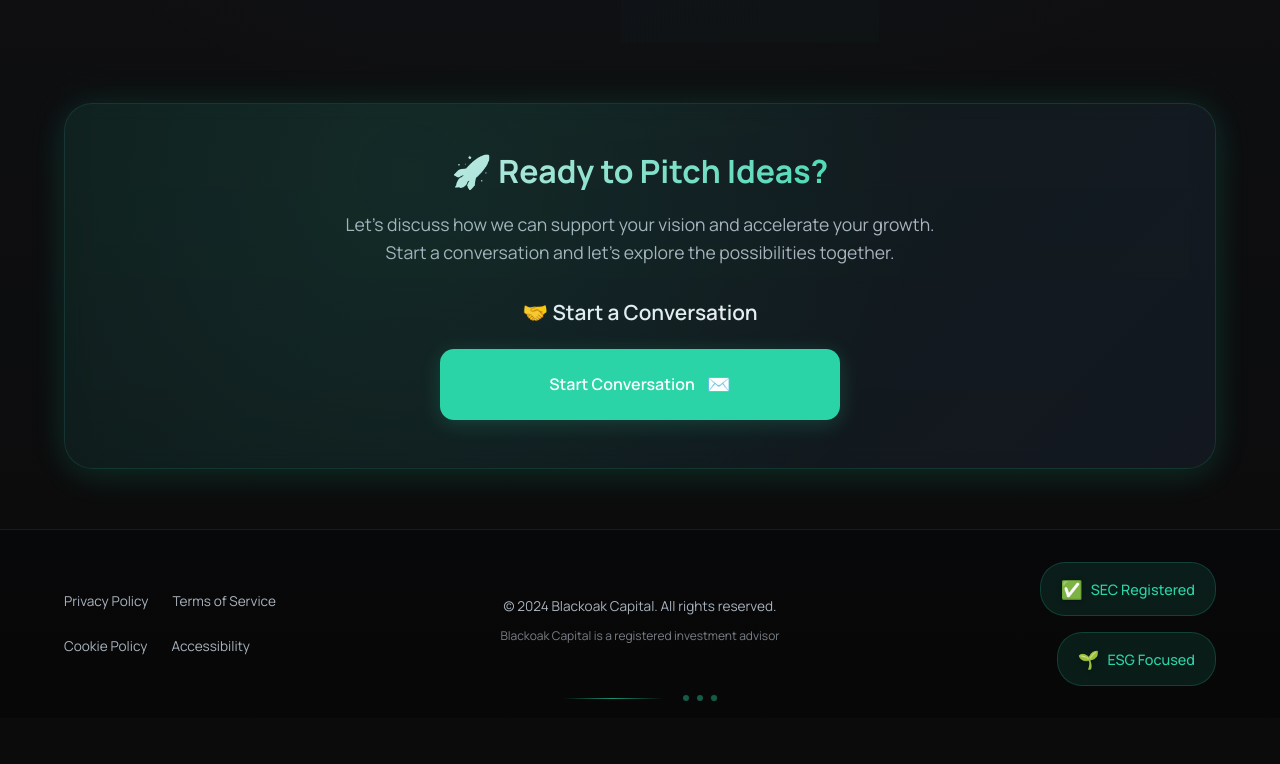
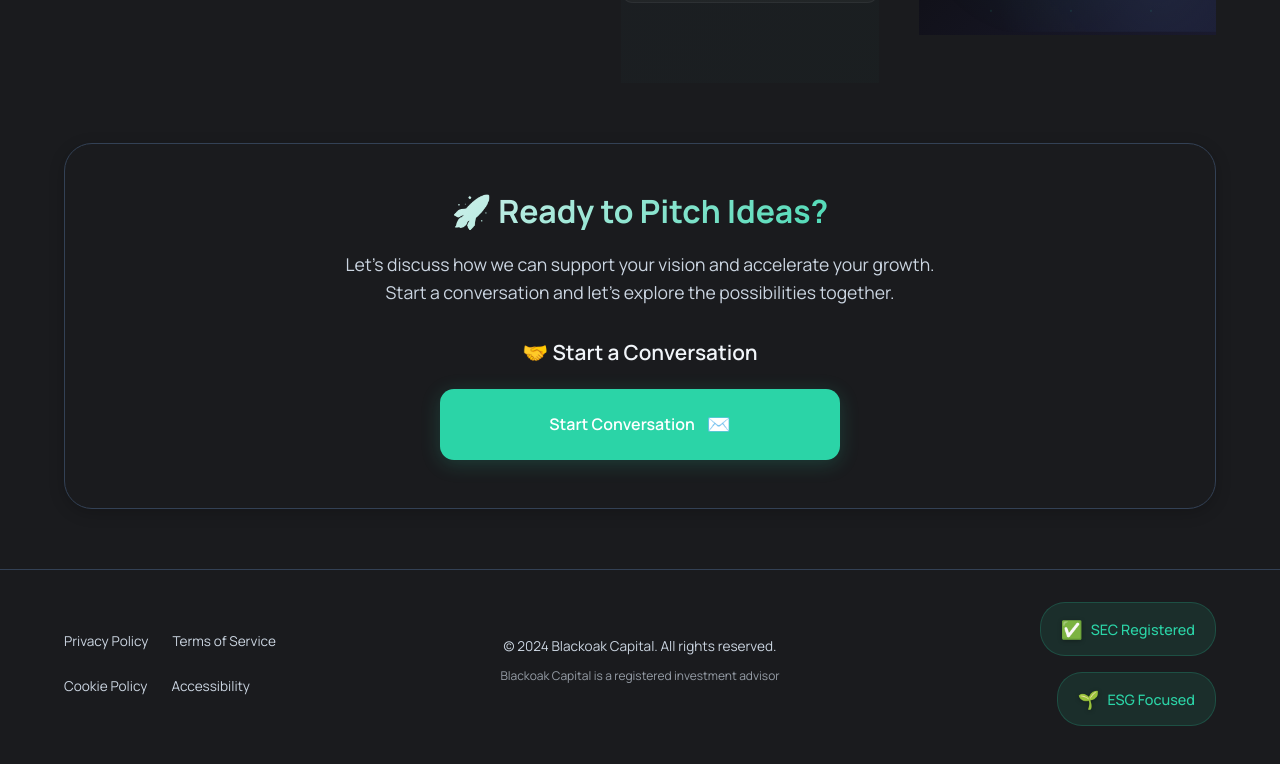
Before and after one commit to Weblanedev/blackoak, a React (Vite) app: page /team in a window 1280 px wide. Shown: the part 1114-1878 px from the top of the page. Before the commit the page ends 1832 px from the top, so only its background shows below. Built offline with nearby package versions, Linux system fonts and the light colour scheme.

Commit message:
Fix build issues: remove unused imports and update PostCSS config for Tailwind CSS

```diff
--- a/src/components/Footer.css
+++ b/src/components/Footer.css
@@ -1,39 +1,10 @@
 /* Footer Styles */
 .footer {
-  background: linear-gradient(180deg, var(--bg-elev) 0%, var(--bg) 100%);
+  background: var(--bg);
   border-top: 1px solid var(--border);
   position: relative;
   overflow: hidden;
-}
-
-.footer::before {
-  content: "";
-  position: absolute;
-  top: 0;
-  left: 0;
-  right: 0;
-  height: 1px;
-  background: linear-gradient(90deg, transparent, var(--accent), transparent);
-}
-
-/* Footer Main Section */
-.footer-main {
   padding: 80px 0 60px;
-  position: relative;
-}
-
-.footer-main::before {
-  content: "";
-  position: absolute;
-  top: 0;
-  left: 0;
-  right: 0;
-  bottom: 0;
-  background: radial-gradient(
-    800px 600px at 50% 0%,
-    rgba(43, 212, 167, 0.03),
-    transparent
-  );
 }
 
 /* Footer Content Grid */
@@ -44,6 +15,11 @@
   margin-bottom: 60px;
   position: relative;
   z-index: 2;
+}
+
+/* Footer Interactive Section */
+.footer-interactive {
+  margin-bottom: 60px;
 }
 
 /* Company Info Section */
@@ -319,12 +295,8 @@
 }
 
 .unified-cta-section {
-  background: linear-gradient(
-    135deg,
-    rgba(43, 212, 167, 0.08),
-    rgba(106, 166, 255, 0.08)
-  );
-  border: 1px solid rgba(43, 212, 167, 0.15);
+  background: var(--bg);
+  border: 1px solid var(--border);
   border-radius: 28px;
   padding: 48px;
   position: relative;
@@ -334,30 +306,13 @@
   align-items: center;
   text-align: center;
   width: 100%;
-  backdrop-filter: blur(10px);
-  box-shadow: 0 8px 32px rgba(0, 0, 0, 0.3);
-  animation: glow 4s ease-in-out infinite;
+  box-shadow: 0 4px 16px rgba(0, 0, 0, 0.2);
   transition: all 0.3s ease;
 }
 
 .unified-cta-section:hover {
   border-color: rgba(43, 212, 167, 0.25);
   transform: translateY(-2px);
-}
-
-.unified-cta-section::before {
-  content: "";
-  position: absolute;
-  top: 0;
-  left: 0;
-  right: 0;
-  bottom: 0;
-  background: radial-gradient(
-    circle at 30% 20%,
-    rgba(43, 212, 167, 0.08) 0%,
-    transparent 60%
-  );
-  pointer-events: none;
 }
 
 .cta-content {
@@ -461,7 +416,7 @@
 
 /* Footer Bottom */
 .footer-bottom {
-  background: rgba(0, 0, 0, 0.3);
+  background: var(--bg);
   border-top: 1px solid var(--border);
   padding: 32px 0;
   position: relative;
--- a/src/components/Footer.tsx
+++ b/src/components/Footer.tsx
@@ -168,14 +168,14 @@ export default function Footer(): JSX.Element {
       </div>
 
       {/* Decorative Elements */}
-      <div className="footer-decoration">
+      {/* <div className="footer-decoration">
         <div className="decoration-line"></div>
         <div className="decoration-dots">
           <span className="dot"></span>
           <span className="dot"></span>
           <span className="dot"></span>
         </div>
-      </div>
+      </div> */}
     </footer>
   );
 }
--- a/src/components/Sectors.css
+++ b/src/components/Sectors.css
@@ -1,10 +1,6 @@
 /* Sectors Component Styles */
 .sectors-section {
-  background: linear-gradient(
-    135deg,
-    rgba(43, 212, 167, 0.03) 0%,
-    rgba(106, 166, 255, 0.03) 100%
-  );
+  background: var(--bg);
   position: relative;
   overflow: hidden;
   padding: 80px 0;
--- a/src/index.css
+++ b/src/index.css
@@ -3,14 +3,14 @@
 @tailwind utilities;
 
 :root {
-  --bg: #0b0b0c;
-  --bg-elev: #101114;
-  --text: #e9eef3;
-  --muted: #a9b3bd;
+  --bg: #1a1b1e;
+  --bg-elev: #242629;
+  --text: #f1f5f9;
+  --muted: #cbd5e1;
   --accent: #2bd4a7;
   --accent-2: #6aa6ff;
-  --border: #1b1c20;
-  --card: #0f1012;
+  --border: #334155;
+  --card: #1e293b;
 }
 
 * {
@@ -28,12 +28,12 @@ body {
   min-width: 320px;
   background: radial-gradient(
       1200px 800px at 80% -10%,
-      rgba(43, 212, 167, 0.1),
+      rgba(43, 212, 167, 0.15),
       transparent
     ),
     radial-gradient(
       900px 700px at -10% 20%,
-      rgba(106, 166, 255, 0.1),
+      rgba(106, 166, 255, 0.15),
       transparent
     ),
     var(--bg);
@@ -66,12 +66,13 @@ a {
   border: 1px solid var(--border);
   background: linear-gradient(
     180deg,
-    rgba(255, 255, 255, 0.06),
-    rgba(255, 255, 255, 0.02)
+    rgba(255, 255, 255, 0.12),
+    rgba(255, 255, 255, 0.06)
   );
   color: var(--text);
   cursor: pointer;
   transition: transform 0.15s ease, background 0.2s ease, border-color 0.2s ease;
+  box-shadow: 0 2px 8px rgba(0, 0, 0, 0.2);
 }
 
 .btn:hover {
@@ -95,6 +96,11 @@ a {
   position: relative;
 }
 
+/* Add bottom margin to the last section to separate from footer */
+.section:last-of-type {
+  margin-bottom: 40px;
+}
+
 /* Hero Section - Keep existing dark background */
 .hero-section {
   background: var(--bg);
@@ -102,21 +108,7 @@ a {
 
 /* Enhanced section backgrounds with more distinct patterns */
 .thesis-section {
-  background: linear-gradient(
-      135deg,
-      rgba(43, 212, 167, 0.03),
-      rgba(106, 166, 255, 0.03)
-    ),
-    radial-gradient(
-      circle at 25% 75%,
-      rgba(43, 212, 167, 0.02) 0%,
-      transparent 40%
-    ),
-    radial-gradient(
-      circle at 75% 25%,
-      rgba(106, 166, 255, 0.02) 0%,
-      transparent 40%
-    );
+  background: var(--bg-elev);
   border-top: 1px solid rgba(43, 212, 167, 0.1);
   border-bottom: 1px solid rgba(43, 212, 167, 0.1);
 }
@@ -136,19 +128,9 @@ a {
   );
 }
 
-/* Sectors Section - Dark background */
+/* Sectors Section - Keep dark background */
 .sectors-section {
-  background: var(--bg-elev),
-    radial-gradient(
-      circle at 15% 85%,
-      rgba(43, 212, 167, 0.02) 0%,
-      transparent 35%
-    ),
-    radial-gradient(
-      circle at 85% 15%,
-      rgba(106, 166, 255, 0.02) 0%,
-      transparent 35%
-    );
+  background: var(--bg);
   border-top: 1px solid rgba(106, 166, 255, 0.1);
   border-bottom: 1px solid rgba(106, 166, 255, 0.1);
 }
@@ -168,23 +150,9 @@ a {
   );
 }
 
-/* Pitch Intro Section - Light background */
+/* Pitch Intro Section - Lighter background */
 .pitch-intro-section {
-  background: linear-gradient(
-      135deg,
-      rgba(43, 212, 167, 0.02),
-      rgba(106, 166, 255, 0.02)
-    ),
-    radial-gradient(
-      circle at 35% 65%,
-      rgba(43, 212, 167, 0.03) 0%,
-      transparent 45%
-    ),
-    radial-gradient(
-      circle at 65% 35%,
-      rgba(106, 166, 255, 0.03) 0%,
-      transparent 45%
-    );
+  background: var(--bg-elev);
   border-top: 1px solid rgba(43, 212, 167, 0.1);
   border-bottom: 1px solid rgba(43, 212, 167, 0.1);
 }
@@ -313,6 +281,7 @@ a {
   border: 1px solid var(--border);
   border-radius: 16px;
   padding: 24px;
+  box-shadow: 0 4px 12px rgba(0, 0, 0, 0.15);
 }
 
 .pill {
@@ -322,7 +291,7 @@ a {
   height: 28px;
   padding: 0 12px;
   border-radius: 999px;
-  background: rgba(255, 255, 255, 0.06);
+  background: rgba(43, 212, 167, 0.15);
   border: 1px solid var(--border);
   color: var(--muted);
   font-size: 12px;
```
